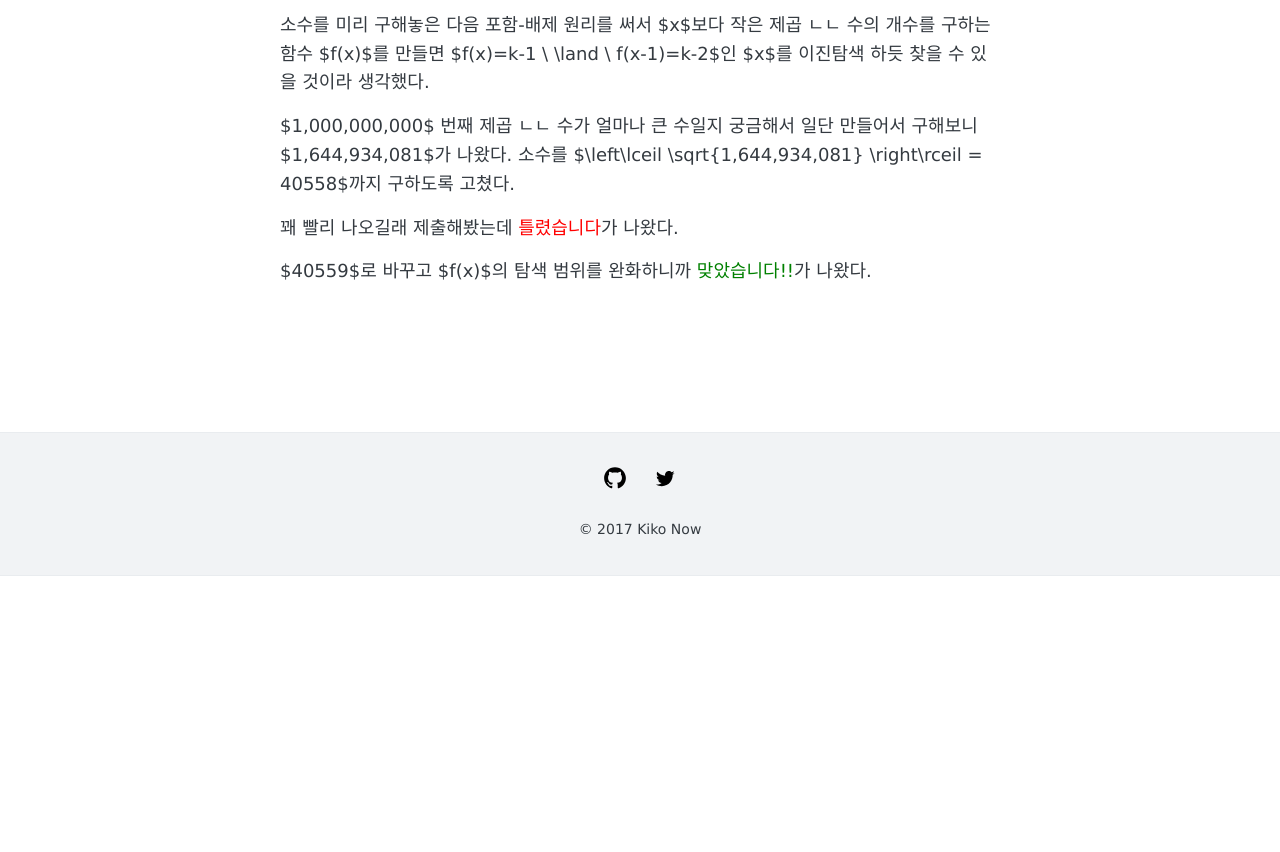
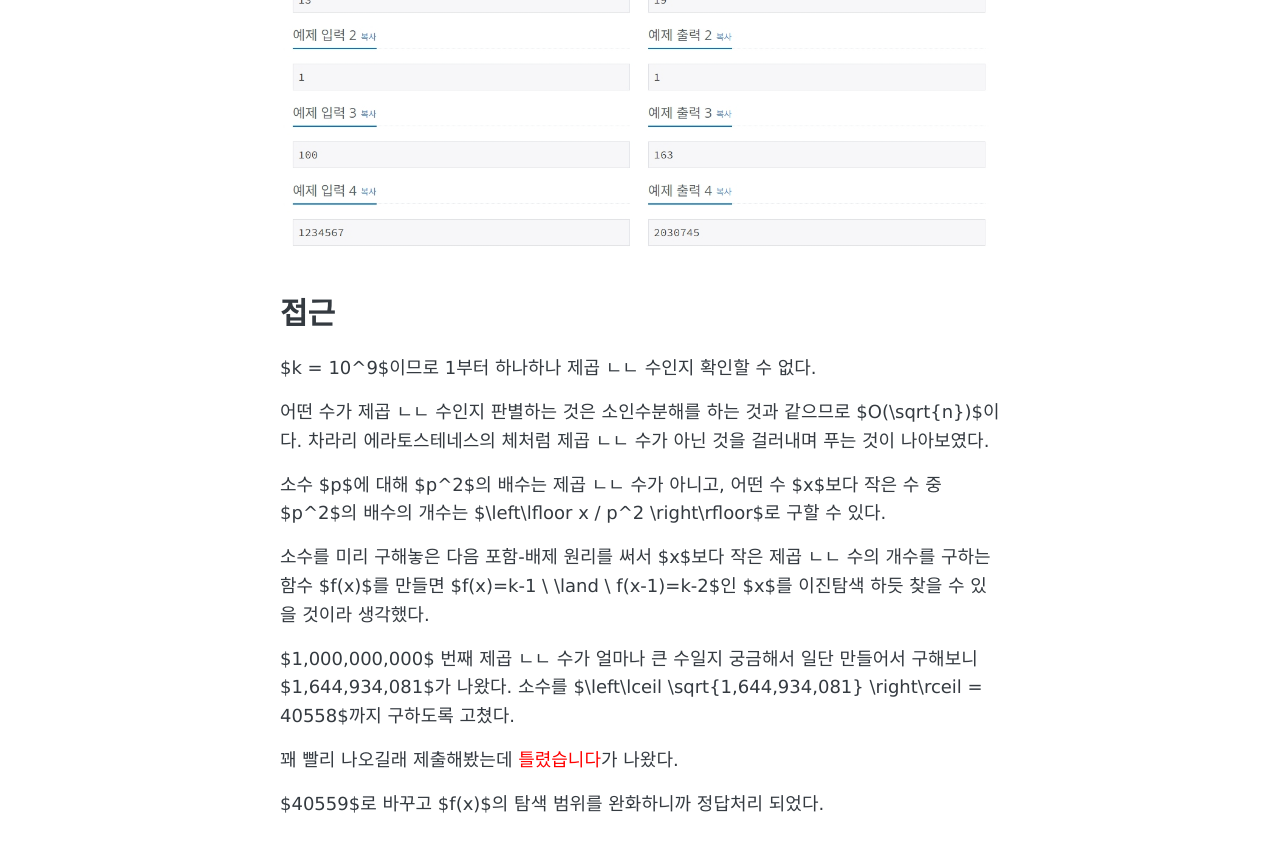
Before and after one commit to higstudev/higstudev.github.io, a Jekyll site: the page built from _posts/2024-01-01-BOJ1557.md, in a window 1280 px wide and 900 px high, scrolled down 833 px. Shown: the top 852 px of the window. Built offline with Jekyll 4.4.1, drawn with Linux system fonts in a browser that asks for light colours; before the commit the page ends 1409 px from its top, so only the background shows below that.

Commit message:
Update 2024-01-01-BOJ1557.md

```diff
--- a/_posts/2024-01-01-BOJ1557.md
+++ b/_posts/2024-01-01-BOJ1557.md
@@ -5,7 +5,7 @@ tags: ["백준", "1557"]
 comments: true
 ---
 
-![Problem](./prob.png)
+![Problem](/images/1557_prob.png)
 
 # 접근
 
@@ -21,4 +21,4 @@ $1,000,000,000$ 번째 제곱 ㄴㄴ 수가 얼마나 큰 수일지 궁금해서
 
 꽤 빨리 나오길래 제출해봤는데 <span style="color: red;">틀렸습니다</span>가 나왔다.
 
-$40559$로 바꾸고 $f(x)$의 탐색 범위를 완화하니까 <span style="color: green;">맞았습니다!!</span>가 나왔다.
+$40559$로 바꾸고 $f(x)$의 탐색 범위를 완화하니까 정답처리 되었다.
```
